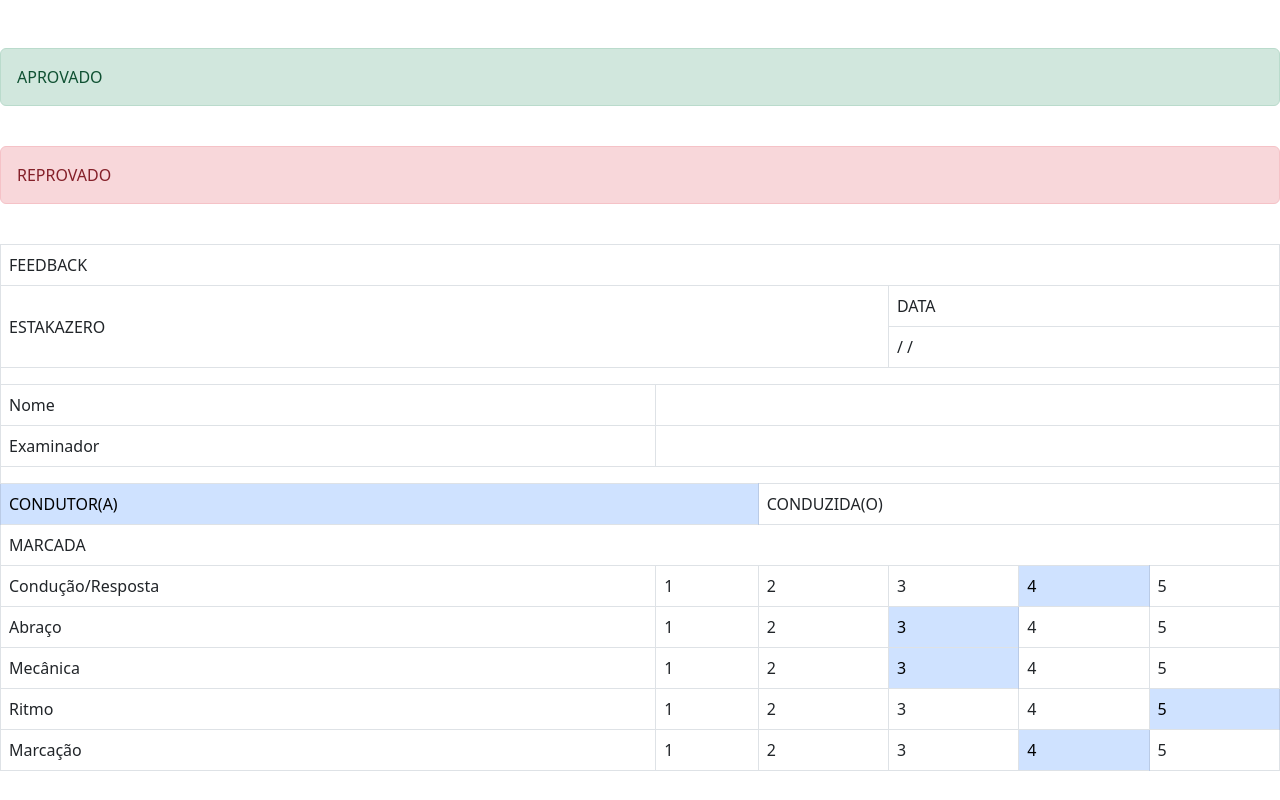
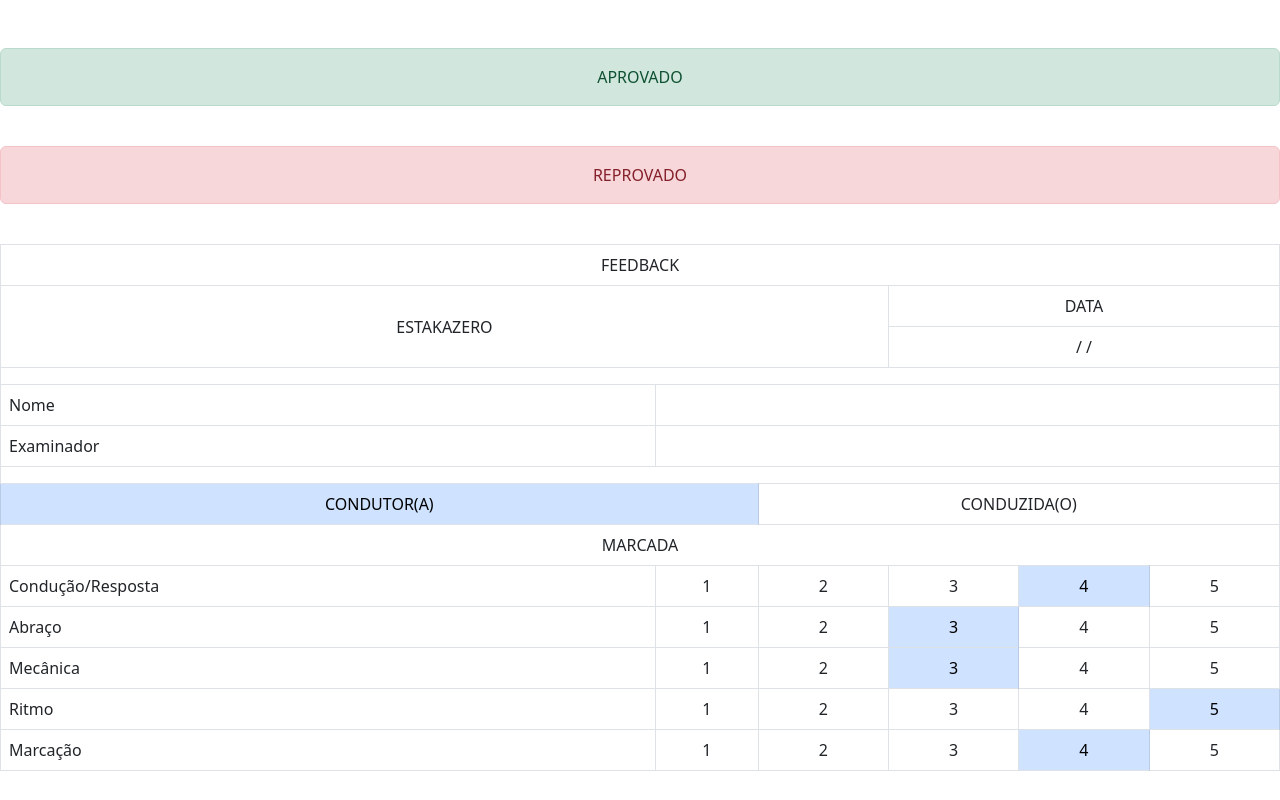
Before and after one commit to claudiorodolfo/aconchego, a PHP site: page /avaliacao/mostraravaliacao.php in a window 1280 px wide. Run offline with PHP 8.4, Linux system fonts and the light colour scheme.

Commit message:
Update mostraravaliacao.php

```diff
--- a/visao/avaliacao/mostraravaliacao.php
+++ b/visao/avaliacao/mostraravaliacao.php
@@ -14,24 +14,24 @@
   </head>
   <body>
     <br><br>
-    <div class="alert alert-success" role="alert">
+    <div style="text-align: center" class="alert alert-success" role="alert">
         APROVADO
       </div>
       <br>
-      <div class="alert alert-danger" role="alert">
+      <div style="text-align: center" class="alert alert-danger" role="alert">
         REPROVADO
       </div>
       <br>
     <table class="table table-bordered align-middle">
         <tr>
-            <td colspan="8">FEEDBACK</td>
+            <td style="text-align: center" colspan="8">FEEDBACK</td>
         </tr>
         <tr>
-            <td colspan="5" rowspan="2">ESTAKAZERO</td>
-            <td colspan="3">DATA</td>
+            <td style="text-align: center" colspan="5" rowspan="2">ESTAKAZERO</td>
+            <td style="text-align: center" colspan="3">DATA</td>
         </tr>
         <tr>
-            <td colspan="3">  /  /  </td>
+            <td style="text-align: center" colspan="3">  /  /  </td>
         </tr>
         <tr>
             <td colspan="8"></td>
@@ -48,51 +48,51 @@
             <td colspan="8"></td>
         </tr>
         <tr>
-            <td colspan="4" class="table-primary">CONDUTOR(A)</td>
-            <td colspan="4">CONDUZIDA(O)</td>
+            <td style="text-align: center" colspan="4" class="table-primary">CONDUTOR(A)</td>
+            <td style="text-align: center" colspan="4">CONDUZIDA(O)</td>
         </tr>
         <tr>
-            <td colspan="8">MARCADA</td>
+            <td style="text-align: center" colspan="8">MARCADA</td>
         </tr>
         <tr>
             <td colspan="3">Condução/Resposta</td>
-            <td>1</td>
-            <td>2</td>
-            <td>3</td>
-            <td class="table-primary">4</td>
-            <td>5</td>
+            <td style="text-align: center">1</td>
+            <td style="text-align: center">2</td>
+            <td style="text-align: center">3</td>
+            <td style="text-align: center" class="table-primary">4</td>
+            <td style="text-align: center" >5</td>
         </tr>
         <tr>
             <td colspan="3">Abraço</td>
-            <td>1</td>
-            <td>2</td>
-            <td class="table-primary">3</td>
-            <td>4</td>
-            <td>5</td>
+            <td style="text-align: center">1</td>
+            <td style="text-align: center">2</td>
+            <td style="text-align: center" class="table-primary">3</td>
+            <td style="text-align: center">4</td>
+            <td style="text-align: center">5</td>
         </tr>
         <tr>
             <td colspan="3">Mecânica</td>
-            <td>1</td>
-            <td>2</td>
-            <td class="table-primary">3</td>
-            <td>4</td>
-            <td>5</td>
+            <td style="text-align: center">1</td>
+            <td style="text-align: center">2</td>
+            <td style="text-align: center" class="table-primary">3</td>
+            <td style="text-align: center">4</td>
+            <td style="text-align: center">5</td>
         </tr>
         <tr>
             <td colspan="3">Ritmo</td>
-            <td>1</td>
-            <td>2</td>
-            <td>3</td>
-            <td>4</td>
-            <td class="table-primary">5</td>
+            <td style="text-align: center">1</td>
+            <td style="text-align: center">2</td>
+            <td style="text-align: center">3</td>
+            <td style="text-align: center">4</td>
+            <td style="text-align: center" class="table-primary">5</td>
         </tr>
         <tr>
             <td colspan="3">Marcação</td>
-            <td>1</td>
-            <td>2</td>
-            <td>3</td>
-            <td class="table-primary">4</td>
-            <td>5</td>
+            <td style="text-align: center">1</td>
+            <td style="text-align: center">2</td>
+            <td style="text-align: center">3</td>
+            <td style="text-align: center" class="table-primary">4</td>
+            <td style="text-align: center">5</td>
         </tr>
     </table>
   </body>
```
